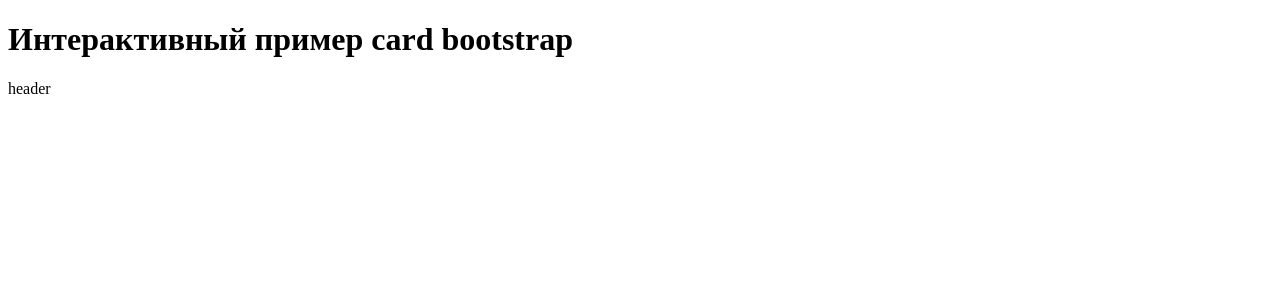
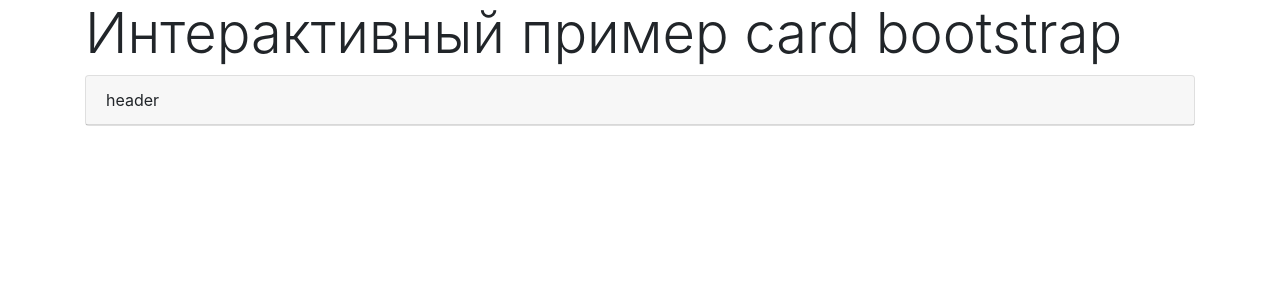
Before and after one commit to idushii/b-cards-interactive, a Vue app: page / in a window 1280 px wide. Shown: the top 300 px of the page. Built offline with nearby package versions, Linux system fonts and the light colour scheme.

Commit message:
Подключил bootstrap

```diff
--- a/package.json
+++ b/package.json
@@ -9,7 +9,9 @@
     "test:unit": "vue-cli-service test:unit"
   },
   "dependencies": {
+    "bootstrap": "^4.3.1",
     "core-js": "^3.3.2",
+    "popper.js": "^1.16.0",
     "register-service-worker": "^1.6.2",
     "vue": "^2.6.10",
     "vue-class-component": "^7.0.2",
--- a/src/App.vue
+++ b/src/App.vue
@@ -1,6 +1,6 @@
 <template>
   <div class="container">
-    <h1 class="display-1">Интерактивный пример card bootstrap</h1>
+    <h1 class="display-4">Интерактивный пример card bootstrap</h1>
     <Card />
   </div>
 </template>
@@ -18,4 +18,5 @@
 </script>
 
 <style lang="scss">
+@import "~bootstrap/scss/bootstrap";
 </style>
```
Also changed, not shown: 1 other file (tests, documents, lock files or other folders).
